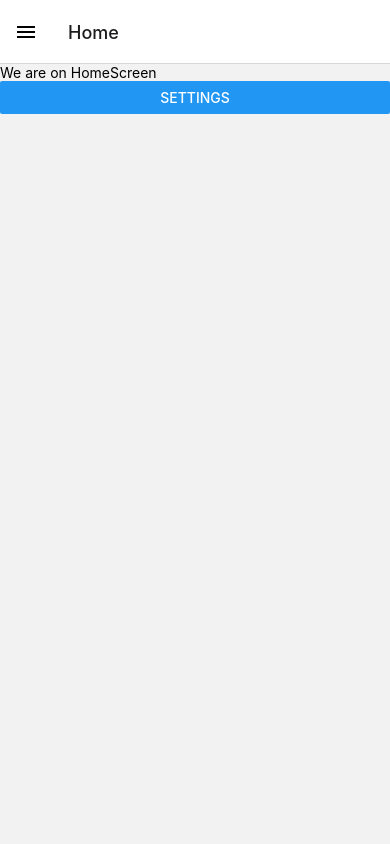
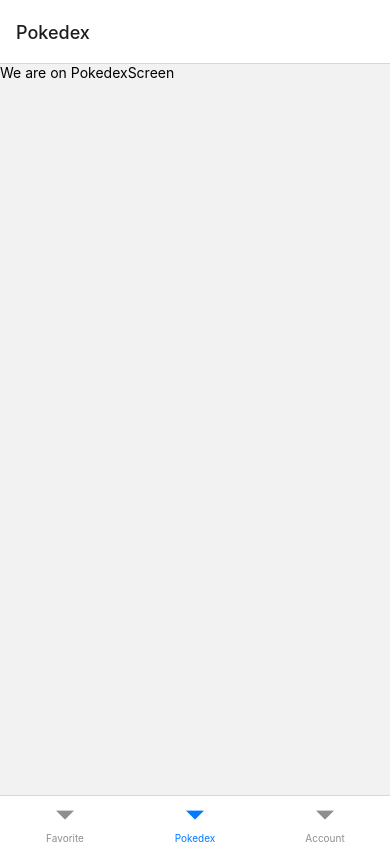
Before and after one commit to bryangamas/pokedex-app, a React Native app: screen /Pokedex in a window 390 px wide. Before the commit this address had no page. Built offline with nearby package versions, Linux system fonts and the light colour scheme.

Commit message:
feat: add new navigation (pokedex)

```diff
--- a/App.tsx
+++ b/App.tsx
@@ -1,11 +1,11 @@
 import React from "react";
 import { NavigationContainer } from "@react-navigation/native";
-import NavigationDrawer from "./src/navigation/NavigationDrawer";
+import NavigationTab from "./src/navigation/NavigationTab";
 
 export default function App() {
   return (
     <NavigationContainer>
-      <NavigationDrawer />
+      <NavigationTab />
     </NavigationContainer>
   );
 }
--- a/app.json
+++ b/app.json
@@ -1,7 +1,7 @@
 {
   "expo": {
-    "name": "react-native-intro",
-    "slug": "react-native-intro",
+    "name": "pokedex-app",
+    "slug": "pokedex-app",
     "version": "1.0.0",
     "orientation": "portrait",
     "icon": "./assets/icon.png",
@@ -13,9 +13,7 @@
     "updates": {
       "fallbackToCacheTimeout": 0
     },
-    "assetBundlePatterns": [
-      "**/*"
-    ],
+    "assetBundlePatterns": ["**/*"],
     "ios": {
       "supportsTablet": true
     },
--- a/package.json
+++ b/package.json
@@ -1,5 +1,5 @@
 {
-  "name": "react-native-intro",
+  "name": "pokedex-app",
   "version": "1.0.0",
   "main": "node_modules/expo/AppEntry.js",
   "scripts": {
--- a/src/navigation/NavigationDrawer.tsx
+++ /dev/null
@@ -1,15 +0,0 @@
-import React from "react";
-import { createDrawerNavigator } from "@react-navigation/drawer";
-import HomeScreen from "../screen/HomeScreen";
-import SettingsScreen from "../screen/SettingsScreen";
-
-const Drawer = createDrawerNavigator();
-
-export default function NavigationDrawer() {
-  return (
-    <Drawer.Navigator>
-      <Drawer.Screen name="Home" component={HomeScreen} />
-      <Drawer.Screen name="Settings" component={SettingsScreen} />
-    </Drawer.Navigator>
-  );
-}
--- a/src/navigation/NavigationTab.tsx
+++ b/src/navigation/NavigationTab.tsx
@@ -1,15 +1,17 @@
 import React from "react";
 import { createBottomTabNavigator } from "@react-navigation/bottom-tabs";
-import HomeScreen from "../screen/HomeScreen";
-import SettingsScreen from "../screen/SettingsScreen";
+import Favorite from "../screen/Favorite";
+import Pokedex from "../screen/Pokedex";
+import Account from "../screen/Account";
 
 const Tab = createBottomTabNavigator();
 
 export default function NavigationTab() {
   return (
     <Tab.Navigator>
-      <Tab.Screen name="Home" component={HomeScreen} />
-      <Tab.Screen name="Settings" component={SettingsScreen} />
+      <Tab.Screen name="Favorite" component={Favorite} />
+      <Tab.Screen name="Pokedex" component={Pokedex} />
+      <Tab.Screen name="Account" component={Account} />
     </Tab.Navigator>
   );
 }
--- /dev/null
+++ b/src/screen/Account.tsx
@@ -0,0 +1,10 @@
+import React from "react";
+import { View, Text } from "react-native";
+
+export default function AccountScreen() {
+  return (
+    <View>
+      <Text>We are on AccountScreen</Text>
+    </View>
+  );
+}
--- a/src/screen/SettingsScreen.tsx
+++ b/src/screen/Favorite.tsx
@@ -1,10 +1,10 @@
 import React from "react";
 import { View, Text } from "react-native";
 
-export default function SettingsScreen() {
+export default function FavoriteScreen() {
   return (
     <View>
-      <Text>We are on SettingsScreen</Text>
+      <Text>We are on FavoriteScreen</Text>
     </View>
   );
 }
--- a/src/screen/HomeScreen.tsx
+++ /dev/null
@@ -1,11 +0,0 @@
-import React from "react";
-import { View, Text, Button } from "react-native";
-
-export default function HomeScreen() {
-  return (
-    <View>
-      <Text>We are on HomeScreen</Text>
-      <Button title="Settings" />
-    </View>
-  );
-}
--- /dev/null
+++ b/src/screen/Pokedex.tsx
@@ -0,0 +1,10 @@
+import React from "react";
+import { View, Text } from "react-native";
+
+export default function PokedexScreen() {
+  return (
+    <View>
+      <Text>We are on PokedexScreen</Text>
+    </View>
+  );
+}
```
Also changed, not shown: src/navigation/NavigationStack.tsx (deleted, +0 -15 lines), src/assets/icons/pokeball.png (added).
